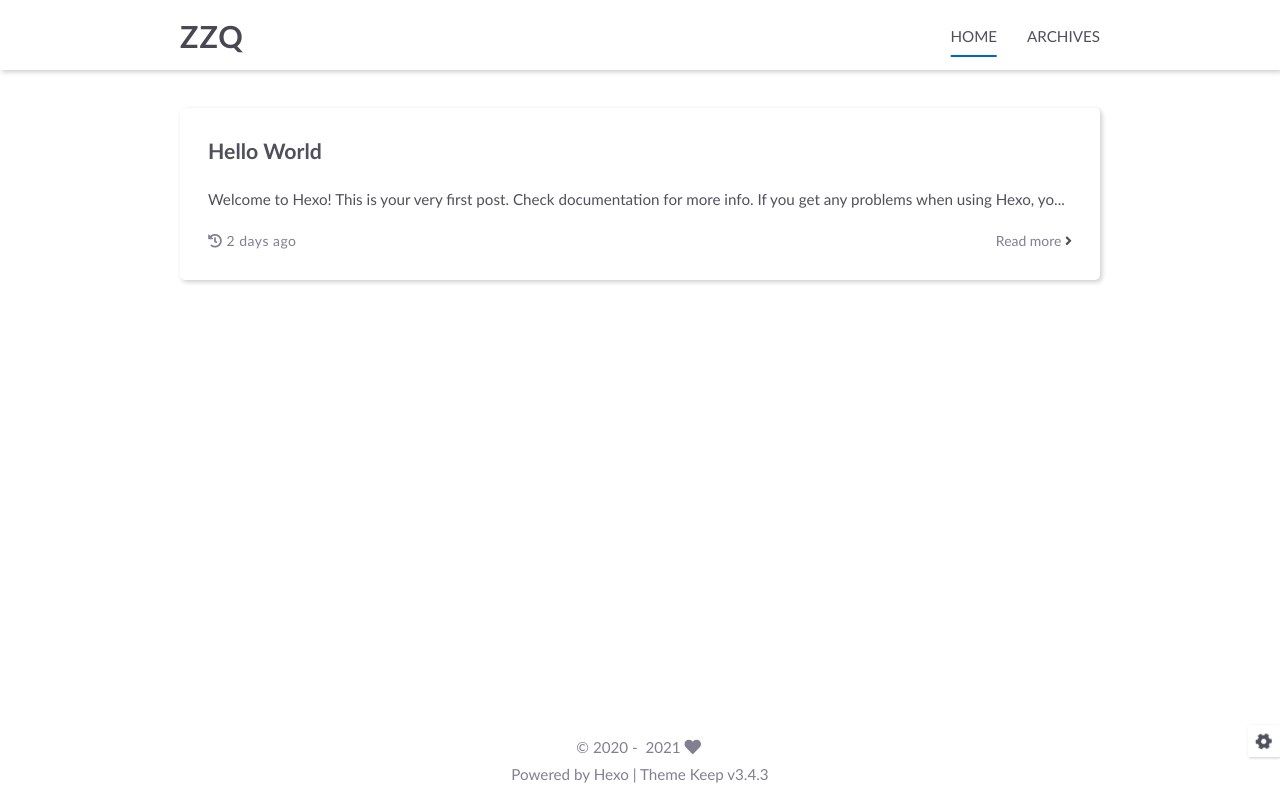
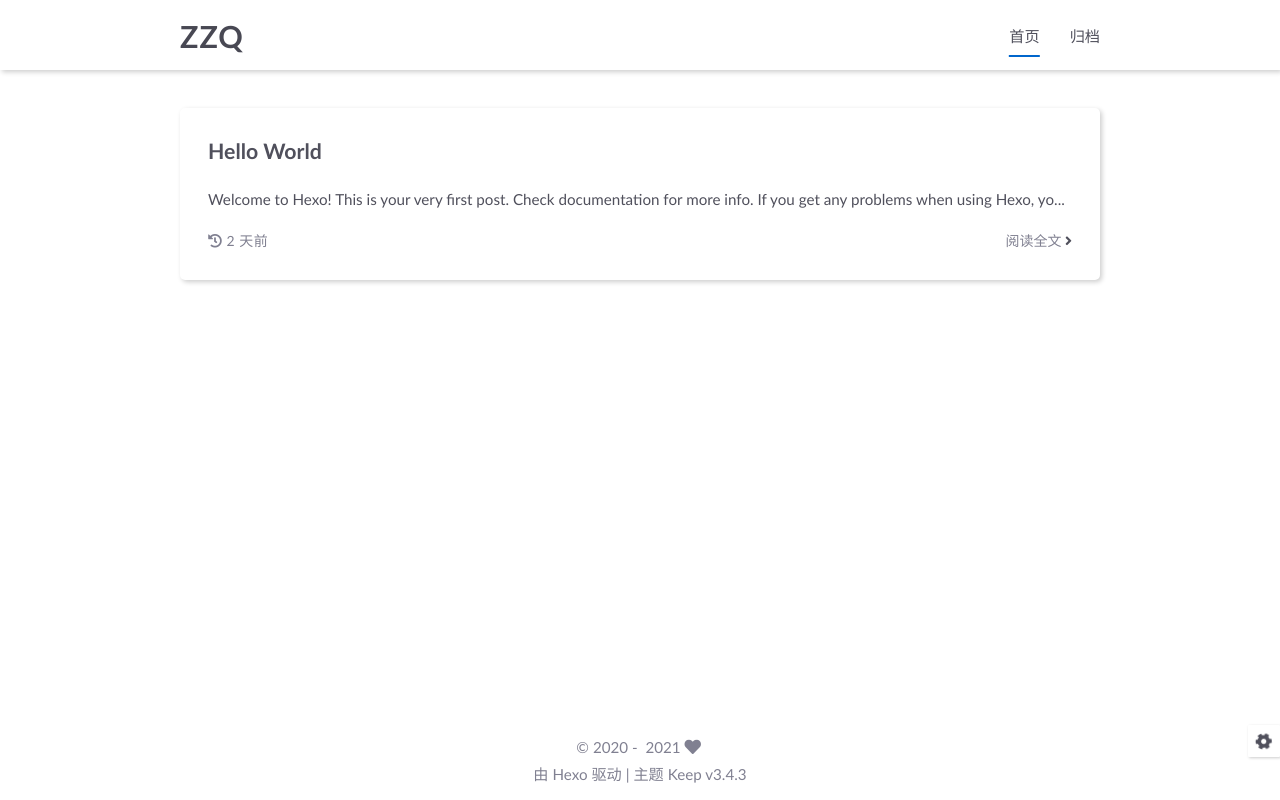
Before and after one commit to zhang-zhiqiang/zhang-zhiqiang.github.io, a plain HTML site: page index.html in a window 1280 px wide. Drawn offline with Linux system fonts and the light colour scheme.

Commit message:
Site updated: 2021-07-05 12:04:14

```diff
--- a/index.html
+++ b/index.html
@@ -1,5 +1,5 @@
 <!DOCTYPE html>
-<html lang="en">
+<html lang="zh-CN">
 <head>
     <meta charset="utf-8">
     <meta name="viewport" content="width=device-width, initial-scale=1, maximum-scale=1">
@@ -20,9 +20,9 @@
 
     <script id="hexo-configurations">
     let KEEP = window.KEEP || {};
-    KEEP.hexo_config = {"hostname":"example.com","root":"/","language":"en"};
+    KEEP.hexo_config = {"hostname":"example.com","root":"/","language":"zh-CN"};
     KEEP.theme_config = {"toc":{"enable":true,"number":true,"expand_all":true,"init_open":true},"style":{"primary_color":"#0066CC","avatar":"/images/avatar.svg","favicon":"/images/logo.svg","article_img_align":"left","left_side_width":"260px","content_max_width":"920px","hover":{"shadow":false,"scale":false},"first_screen":{"enable":false,"background_img":"/images/bg.svg","description":"Keep writing and Keep loving."},"scroll":{"progress_bar":{"enable":false},"percent":{"enable":false}}},"local_search":{"enable":false,"preload":false},"code_copy":{"enable":false,"style":"default"},"pjax":{"enable":false},"lazyload":{"enable":false},"version":"3.4.3"};
-    KEEP.language_ago = {"second":"%s seconds ago","minute":"%s minutes ago","hour":"%s hours ago","day":"%s days ago","week":"%s weeks ago","month":"%s months ago","year":"%s years ago"};
+    KEEP.language_ago = {"second":"%s 秒前","minute":"%s 分钟前","hour":"%s 小时前","day":"%s 天前","week":"%s 周前","month":"%s 月前","year":"%s 年前"};
   </script>
 <meta name="generator" content="Hexo 5.4.0"></head>
 
@@ -60,7 +60,7 @@
                             <a class="active"
                                href="/"
                             >
-                                HOME
+                                首页
                             </a>
                         </li>
 
@@ -68,7 +68,7 @@
                             <a class=""
                                href="/archives"
                             >
-                                ARCHIVES
+                                归档
                             </a>
                         </li>
 
@@ -89,12 +89,12 @@
 
                 <li class="drawer-menu-item flex-center">
                     <a class="active"
-                       href="/">HOME</a>
+                       href="/">首页</a>
                 </li>
 
                 <li class="drawer-menu-item flex-center">
                     <a class=""
-                       href="/archives">ARCHIVES</a>
+                       href="/archives">归档</a>
                 </li>
 
         </ul>
@@ -138,7 +138,7 @@
 
     </div>
 
-    <a href="/2021/07/02/hello-world/">Read more&nbsp;<i class="fas fa-angle-right"></i></a>
+    <a href="/2021/07/02/hello-world/">阅读全文&nbsp;<i class="fas fa-angle-right"></i></a>
 </div>
 
             </li>
@@ -173,7 +173,7 @@
         </div>
 
         <div class="theme-info info-item">
-            Powered by <a target="_blank" href="https://hexo.io">Hexo</a>&nbsp;|&nbsp;Theme&nbsp;<a class="theme-version" target="_blank" href="https://github.com/XPoet/hexo-theme-keep">Keep v3.4.3</a>
+            由 <a target="_blank" href="https://hexo.io">Hexo</a> 驱动&nbsp;|&nbsp;主题&nbsp;<a class="theme-version" target="_blank" href="https://github.com/XPoet/hexo-theme-keep">Keep v3.4.3</a>
         </div>
 
     </div>
```
Also changed, not shown: 2021/07/02/hello-world/index.html (+8 -8 lines), archives/2021/07/index.html (+9 -9 lines), archives/2021/index.html (+9 -9 lines), archives/index.html (+9 -9 lines).
